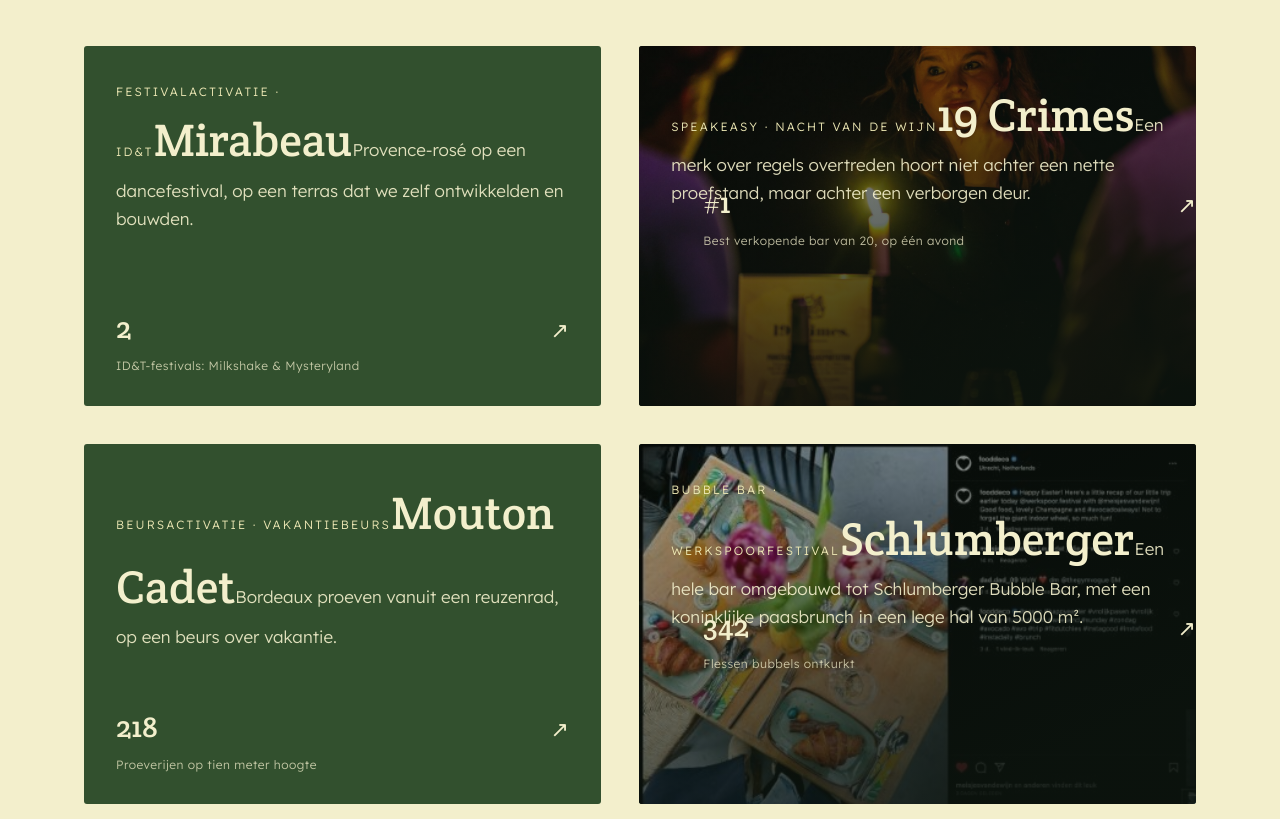
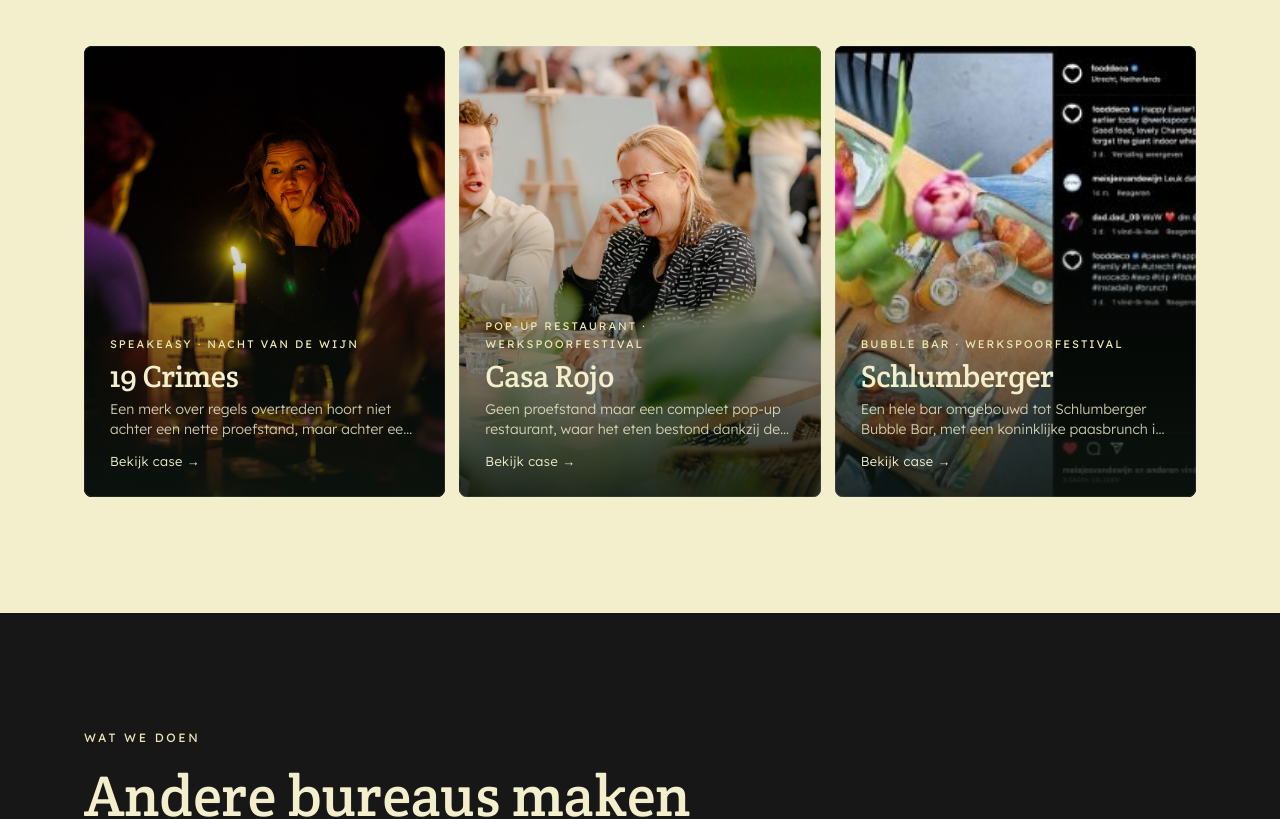
Before and after one commit to Thegrapeagency/tga-website, a React (Vite) app: page / in a window 1280 px wide. Shown: the part 1471-2290 px from the top of the page. Built offline with nearby package versions, Linux system fonts and the light colour scheme.

Commit message:
Design upgrade: clean uniform work tiles, 3-col grid

```diff
--- a/src/components/CaseCard.jsx
+++ b/src/components/CaseCard.jsx
@@ -3,27 +3,25 @@
 
 export default function CaseCard({ c, index = 0 }) {
   const cover = c.images && c.images[0];
+  const cls = ["tile", cover ? "tile--photo" : "tile--solid", index % 2 ? "tile--alt" : ""].join(" ");
   return (
     <motion.div
-      initial={{ opacity: 0, y: 30 }}
+      className="tile-wrap"
+      initial={{ opacity: 0, y: 22 }}
       whileInView={{ opacity: 1, y: 0 }}
       viewport={{ once: true, margin: "-60px" }}
-      transition={{ duration: 0.5, delay: (index % 2) * 0.06, ease: [0.16, 1, 0.3, 1] }}
-      whileHover={{ y: -5 }}
-      style={{ height: "100%" }}
+      transition={{ duration: 0.5, delay: (index % 3) * 0.05, ease: [0.16, 1, 0.3, 1] }}
     >
-      <Link to={`/werk/${c.slug}`} className={`case-card ${cover ? "case-card--img" : ""}`}>
-        {cover && <span className="case-card__bg" style={{ backgroundImage: `url(${cover})` }} aria-hidden="true" />}
-        <span className="case-card__tag">{c.tag}</span>
-        <span className="case-card__brand">{c.brand}</span>
-        <span className="case-card__title">{c.oneliner}</span>
-        <span className="case-card__foot">
-          <span className="case-card__metric">
-            <b>{c.headline.value}</b>
-            <span>{c.headline.label}</span>
-          </span>
-          <span className="case-card__arrow">↗</span>
-        </span>
+      <Link to={`/werk/${c.slug}`} className={cls}>
+        {cover && <img className="tile__img" src={cover} alt={c.brand} loading="lazy" />}
+        {!cover && <span className="tile__ghost" aria-hidden="true">{c.brand}</span>}
+        <span className="tile__shade" aria-hidden="true" />
+        <div className="tile__body">
+          <span className="tile__tag">{c.tag}</span>
+          <h3 className="tile__brand">{c.brand}</h3>
+          <p className="tile__line">{c.oneliner}</p>
+          <span className="tile__cta">Bekijk case <span aria-hidden="true">→</span></span>
+        </div>
       </Link>
     </motion.div>
   );
--- a/src/index.css
+++ b/src/index.css
@@ -323,3 +323,60 @@
 .fact:first-child { border-top: 0; }
 .fact__k { display: block; font-size: 12px; letter-spacing: .16em; text-transform: uppercase; color: var(--green); margin-bottom: 6px; }
 .fact__v { display: block; font-size: 17px; }
+
+/* ===========================================================
+   WORK TILES — clean uniform portfolio grid (upgrade)
+   =========================================================== */
+.work-grid { display: grid; grid-template-columns: repeat(3, 1fr); gap: 14px; }
+@media (max-width: 1000px) { .work-grid { grid-template-columns: repeat(2, 1fr); } }
+@media (max-width: 600px) { .work-grid { grid-template-columns: 1fr; } }
+
+.tile-wrap { height: 100%; }
+.tile {
+  position: relative; display: block; height: 100%; aspect-ratio: 4 / 5;
+  border-radius: 8px; overflow: hidden; isolation: isolate;
+  background: var(--green-dark); color: var(--cream);
+  transition: transform .45s cubic-bezier(.16,1,.3,1), box-shadow .45s ease;
+}
+.tile--solid.tile--alt { background: var(--green); }
+.tile:hover { transform: translateY(-4px); box-shadow: 0 26px 50px -28px rgba(12,20,14,.7); }
+
+.tile__img {
+  position: absolute; inset: 0; width: 100%; height: 100%; object-fit: cover; z-index: 0;
+  transition: transform .8s cubic-bezier(.16,1,.3,1);
+}
+.tile:hover .tile__img { transform: scale(1.06); }
+
+.tile__ghost {
+  position: absolute; top: -8px; left: 18px; z-index: 0;
+  font-family: var(--font-display); font-size: clamp(70px, 9vw, 120px); line-height: 1;
+  color: rgba(243,239,204,.07); white-space: nowrap; pointer-events: none; user-select: none;
+}
+
+.tile__shade {
+  position: absolute; inset: 0; z-index: 1;
+  background: linear-gradient(180deg, rgba(12,20,14,0) 32%, rgba(12,20,14,.88) 100%);
+}
+.tile--solid .tile__shade {
+  background: linear-gradient(180deg, rgba(12,20,14,0) 45%, rgba(12,20,14,.45) 100%);
+}
+
+.tile__body {
+  position: absolute; inset: 0; z-index: 2;
+  padding: clamp(18px, 2.2vw, 26px);
+  display: flex; flex-direction: column; justify-content: flex-end; gap: 7px;
+}
+.tile__tag { font-family: var(--font-body); font-weight: 400; font-size: 11px; letter-spacing: .18em; text-transform: uppercase; color: var(--sand); }
+.tile__brand { font-family: var(--font-display); font-weight: 400; font-size: clamp(26px, 2.4vw, 36px); line-height: 1.02; margin: 0; }
+.tile__line {
+  font-size: 14px; line-height: 1.45; color: rgba(243,239,204,.82); margin: 0; max-width: 36ch;
+  display: -webkit-box; -webkit-line-clamp: 2; -webkit-box-orient: vertical; overflow: hidden;
+}
+.tile__cta {
+  font-size: 13px; letter-spacing: .03em; color: var(--cream); margin-top: 4px;
+  opacity: 0; transform: translateY(6px); transition: opacity .3s ease, transform .3s ease;
+}
+.tile:hover .tile__cta { opacity: 1; transform: none; }
+.tile::after { content: ""; position: absolute; inset: 0; z-index: 3; border: 1px solid rgba(243,239,204,.10); border-radius: 8px; pointer-events: none; }
+
+@media (hover: none) { .tile__cta { opacity: 1; transform: none; } }
--- a/src/pages/Home.jsx
+++ b/src/pages/Home.jsx
@@ -13,7 +13,7 @@
 };
 
 const featured = cases.filter((c) =>
-  ["mirabeau", "schlumberger", "mouton-cadet", "19-crimes"].includes(c.slug)
+  ["schlumberger", "19-crimes", "casa-rojo"].includes(c.slug)
 );
 
 export default function Home() {
```
Also changed, not shown: 1 other file (tests, documents, lock files or other folders).
